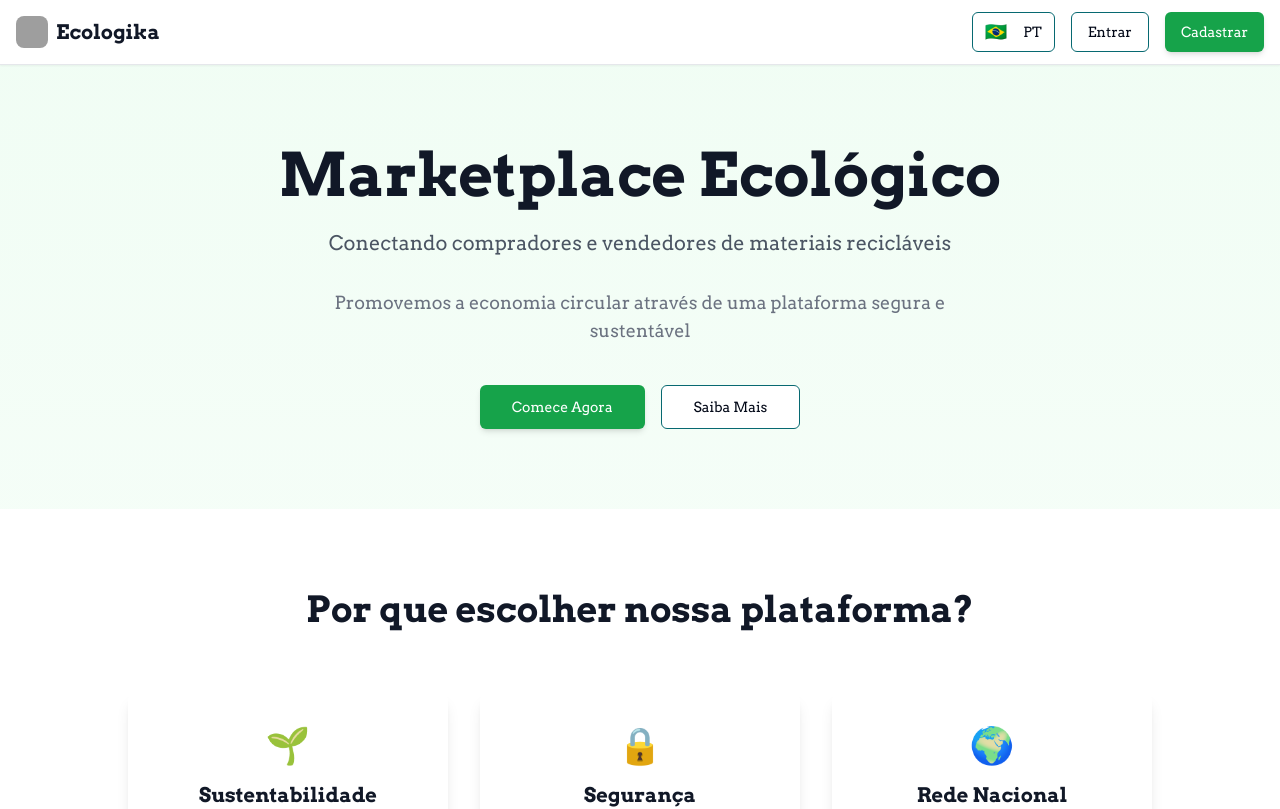
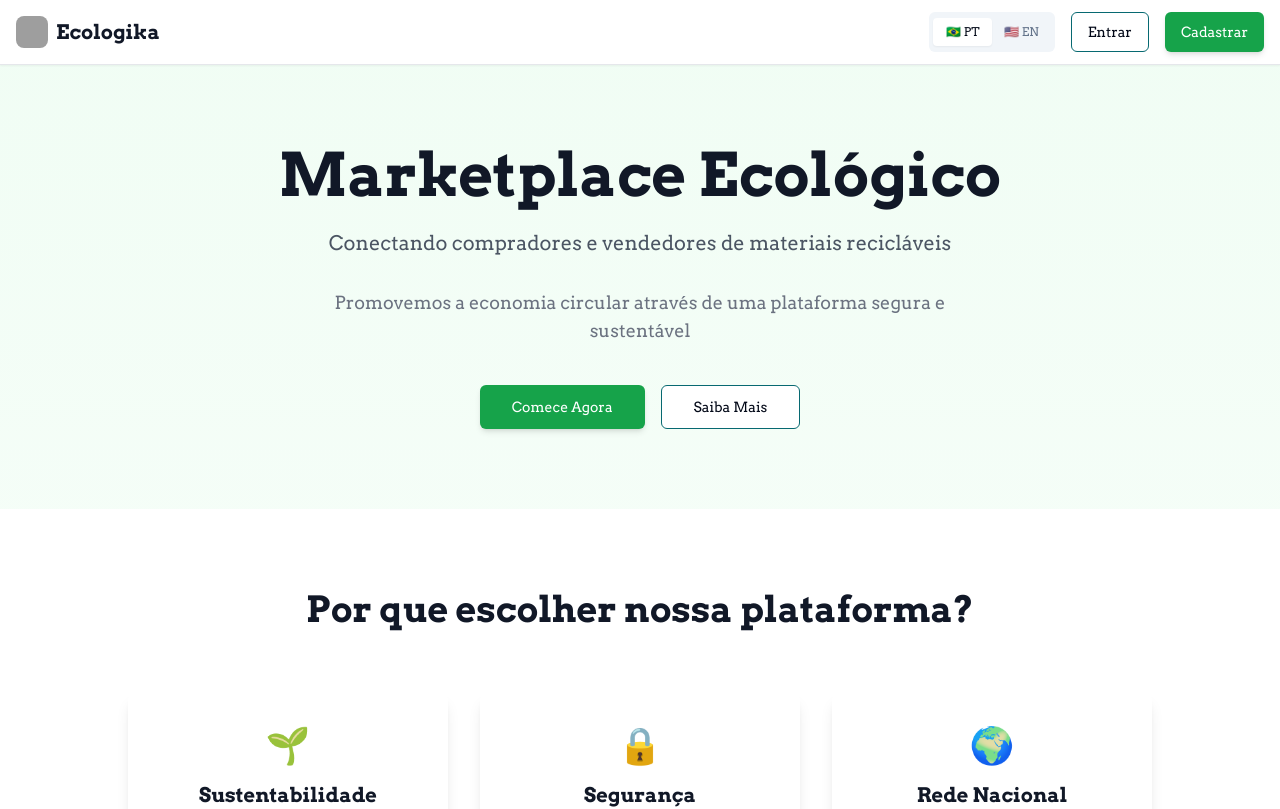
Before and after one commit to gustek-org/ecologika, a React (Vite) app: page / in a window 1280 px wide. Shown: the top 809 px of the page. Built offline with nearby package versions, Linux system fonts and the light colour scheme; grey boxes are pictures that could not be loaded.

Commit message:
feat: Revert language selector to tabs
Reverted the language selector to the tab-based design.
Set Portuguese as the default language and saved the user's language preference in local storage.

```diff
--- a/src/components/layout/Header.tsx
+++ b/src/components/layout/Header.tsx
@@ -4,6 +4,7 @@ import { Link, useNavigate } from 'react-router-dom';
 import { Button } from '@/components/ui/button';
 import { useAuth } from '@/contexts/AuthContext';
 import { useLanguage } from '@/contexts/LanguageContext';
+import { Tabs, TabsList, TabsTrigger } from '@/components/ui/tabs';
 import {
   DropdownMenu,
   DropdownMenuContent,
@@ -35,13 +36,6 @@ const Header = () => {
     setIsMobileMenuOpen(!isMobileMenuOpen);
   };
 
-  const languages = [
-    { code: 'pt', name: 'Português', flag: '🇧🇷' },
-    { code: 'en', name: 'English', flag: '🇺🇸' }
-  ];
-
-  const currentLanguage = languages.find(lang => lang.code === language);
-
   return (
     <header className="bg-white shadow-sm border-b border-gray-200 sticky top-0 z-50">
       <div className="container mx-auto px-4">
@@ -58,30 +52,13 @@ const Header = () => {
 
           {/* Desktop Auth Section */}
           <div className="hidden md:flex items-center space-x-4">
-            {/* Language Selector */}
-            <DropdownMenu>
-              <DropdownMenuTrigger asChild>
-                <Button variant="outline" className="flex items-center space-x-2 px-3">
-                  <span className="text-lg">{currentLanguage?.flag}</span>
-                  <span className="text-sm font-medium">{language.toUpperCase()}</span>
-                </Button>
-              </DropdownMenuTrigger>
-              <DropdownMenuContent className="w-40" align="end">
-                {languages.map((lang) => (
-                  <DropdownMenuItem
-                    key={lang.code}
-                    onClick={() => setLanguage(lang.code as 'pt' | 'en')}
-                    className="flex items-center space-x-3 cursor-pointer"
-                  >
-                    <span className="text-lg">{lang.flag}</span>
-                    <span className="flex-1">{lang.name}</span>
-                    {language === lang.code && (
-                      <span className="text-green-600 text-lg">✓</span>
-                    )}
-                  </DropdownMenuItem>
-                ))}
-              </DropdownMenuContent>
-            </DropdownMenu>
+            {/* Language Tabs */}
+            <Tabs value={language} onValueChange={(value) => setLanguage(value as 'pt' | 'en')}>
+              <TabsList className="grid w-full grid-cols-2">
+                <TabsTrigger value="pt" className="text-xs">🇧🇷 PT</TabsTrigger>
+                <TabsTrigger value="en" className="text-xs">🇺🇸 EN</TabsTrigger>
+              </TabsList>
+            </Tabs>
 
             {isAuthenticated ? (
               <div className="flex items-center space-x-4">
@@ -145,33 +122,14 @@ const Header = () => {
         {isMobileMenuOpen && (
           <div className="md:hidden py-4 border-t border-gray-200">
             <nav className="flex flex-col space-y-4">
-              {/* Language Selector Mobile */}
+              {/* Language Tabs Mobile */}
               <div className="px-4">
-                <DropdownMenu>
-                  <DropdownMenuTrigger asChild>
-                    <Button variant="outline" className="w-full flex items-center justify-between">
-                      <div className="flex items-center space-x-2">
-                        <span className="text-lg">{currentLanguage?.flag}</span>
-                        <span className="text-sm font-medium">{currentLanguage?.name}</span>
-                      </div>
-                    </Button>
-                  </DropdownMenuTrigger>
-                  <DropdownMenuContent className="w-full" align="start">
-                    {languages.map((lang) => (
-                      <DropdownMenuItem
-                        key={lang.code}
-                        onClick={() => setLanguage(lang.code as 'pt' | 'en')}
-                        className="flex items-center space-x-3 cursor-pointer"
-                      >
-                        <span className="text-lg">{lang.flag}</span>
-                        <span className="flex-1">{lang.name}</span>
-                        {language === lang.code && (
-                          <span className="text-green-600 text-lg">✓</span>
-                        )}
-                      </DropdownMenuItem>
-                    ))}
-                  </DropdownMenuContent>
-                </DropdownMenu>
+                <Tabs value={language} onValueChange={(value) => setLanguage(value as 'pt' | 'en')}>
+                  <TabsList className="grid w-full grid-cols-2">
+                    <TabsTrigger value="pt" className="text-xs">🇧🇷 PT</TabsTrigger>
+                    <TabsTrigger value="en" className="text-xs">🇺🇸 EN</TabsTrigger>
+                  </TabsList>
+                </Tabs>
               </div>
 
               {isAuthenticated ? (
--- a/src/contexts/LanguageContext.tsx
+++ b/src/contexts/LanguageContext.tsx
@@ -129,6 +129,10 @@ export const LanguageProvider: React.FC<{ children: React.ReactNode }> = ({ chil
     const savedLang = localStorage.getItem('ecomarket_language') as Language;
     if (savedLang && (savedLang === 'pt' || savedLang === 'en')) {
       setLanguage(savedLang);
+    } else {
+      // Set default to Portuguese if no saved preference
+      setLanguage('pt');
+      localStorage.setItem('ecomarket_language', 'pt');
     }
   }, []);
 
```
